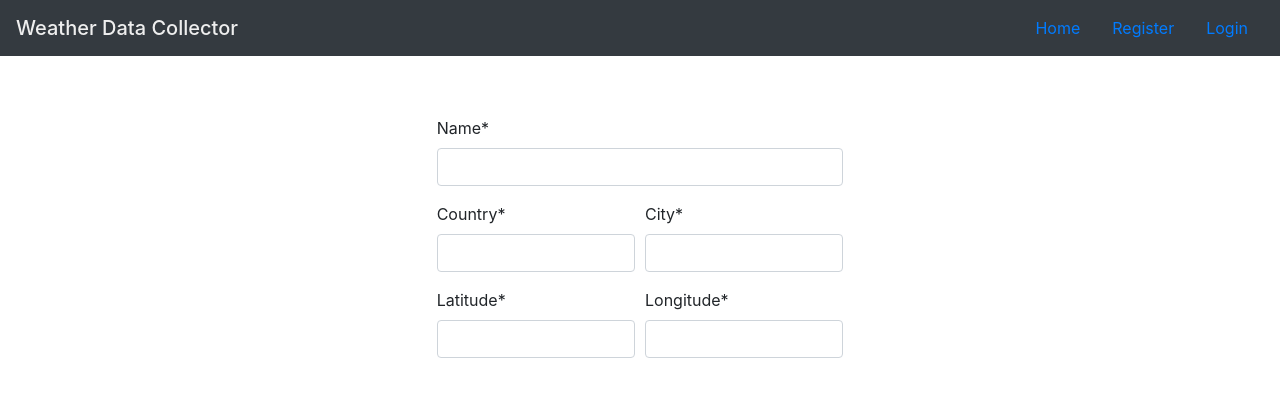
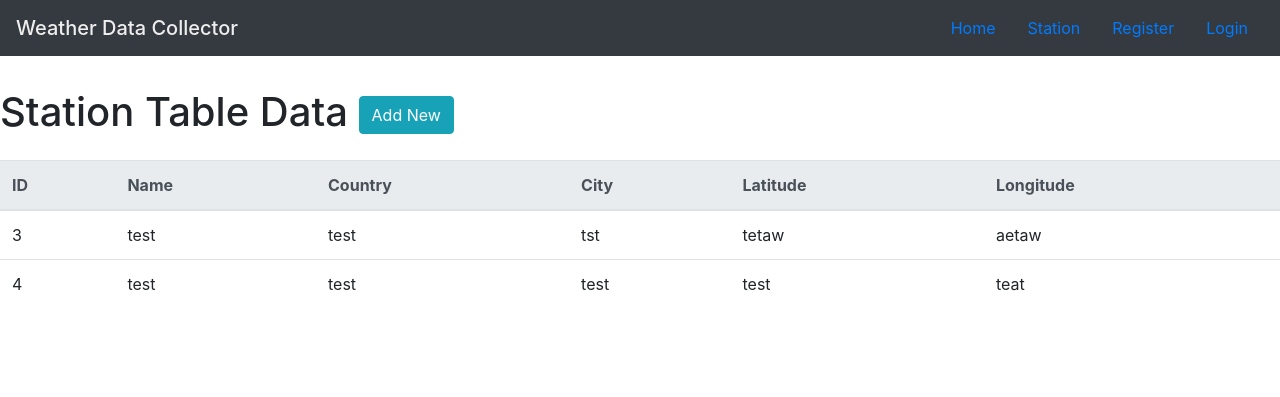
Before and after one commit to sush-mit/weather-data-collector, a Django app: page /station/ in a window 1280 px wide. Shown: the top 397 px of the page. Run offline with Django 3.2, Linux system fonts and the light colour scheme; data comes from the database, SQL or seed files in the repository; some libraries are stand-ins or nearby versions.

Commit message:
created Station table and implemented add/delete function for table record

```diff
--- a/AccountsManager/templates/AccountsManager/register.html
+++ b/AccountsManager/templates/AccountsManager/register.html
@@ -7,6 +7,7 @@ Weather: Register
 {% block heading %}
 <h1 class="mt-2 mb-4"> Register </h1>
 {% endblock heading %}
+
 {% block form %}
     {% csrf_token %}
     {% load crispy_forms_tags %}
@@ -24,6 +25,6 @@ Weather: Register
     {{ form.password2|as_crispy_field }}
 {% endblock form %}
 {% block button %}
-<button type="submit" name="register" class="btn btn-primary">Register</button>
-<p>Already have an account? <a href="/login">Login</a></p>
+  <button type="submit" name="register" class="btn btn-primary">Register</button>
+  <p>Already have an account? <a href="/login">Login</a></p>
 {% endblock button %}
--- /dev/null
+++ b/Station/templates/Station/data.html
@@ -0,0 +1,34 @@
+{% extends "Station/base.html" %}
+{% block title %} Station Table Data {% endblock title %}
+
+{%block content %}
+{% block heading %}
+<br/>
+<div class="mt-2 mb-4 h1">
+    Station Table Data
+    <a class="btn btn-info pull-right" href="/station/input"> Add New </a>
+</div>
+{% endblock heading %}
+<table class="table table-hover">
+    <thead class="thead-light">
+        <tr>
+            <th scope="row">ID</th>
+            <th scope="row">Name </th>
+            <th scope="row">Country</th>
+            <th scope="row">City</th>
+            <th scope="row">Latitude</th>
+            <th scope="row">Longitude</th>
+        </tr>
+    </thead>
+        {% for item in data %}
+            <tr>
+                <td> {{ item.user_id }} </td>
+                <td>{{ item.name }}</td>
+                <td>{{ item.country }}</td>
+                <td>{{ item.city }}</td>
+                <td>{{ item.latitude }}</td>
+                <td>{{ item.longitude }}</td>
+            </tr>
+        {% endfor %}
+</table>
+{% endblock content %}
--- a/Station/templates/Station/input.html
+++ b/Station/templates/Station/input.html
@@ -23,3 +23,6 @@
     </div>
 </div>
 {% endblock form %}
+{% block button %}
+    <button type="submit" name="add" class="btn btn-primary">Add</button>
+{% endblock button %}
--- a/Station/urls.py
+++ b/Station/urls.py
@@ -4,5 +4,5 @@ from . import views
 
 urlpatterns = [
     path("station/input", views.station_input, name="station_input"),
-    path("station/", views.station_input, name="station_input"),
+    path("station/", views.station_data, name="station_data"),
 ]
--- a/Station/views.py
+++ b/Station/views.py
@@ -1,6 +1,19 @@
-from django.shortcuts import render
+from django.shortcuts import render, redirect
 from .forms import StationInputForm
+from .models import StationModel
+
+def station_data(request):
+    data = StationModel.objects.all()
+    return render(request, "Station/data.html", {"data": data})
 
 def station_input(request):
+    if request.method == "POST":
+        form = StationInputForm(request.POST)
+        if form.is_valid():
+            form.save()
+
+            return redirect(f"/station")
+    else:
+        form = StationInputForm()
     form = StationInputForm()
     return render(request, "Station/input.html", {"form": form})
--- a/main/templates/main/base.html
+++ b/main/templates/main/base.html
@@ -25,6 +25,9 @@
                     <a href="/", class="nav-link active">Home</a>
                 </li>
                 <li class="nav-item">
+                    <a href="/station", class="nav-link active">Station</a>
+                </li>
+                <li class="nav-item">
                     <a href="/register", class="nav-link active">Register</a>
                 </li>
                 {% if not user.is_authenticated %}
```
Also changed, not shown: Station/migrations/0002_auto_20210811_1332.py (added), db.sqlite3, 1 other file.
